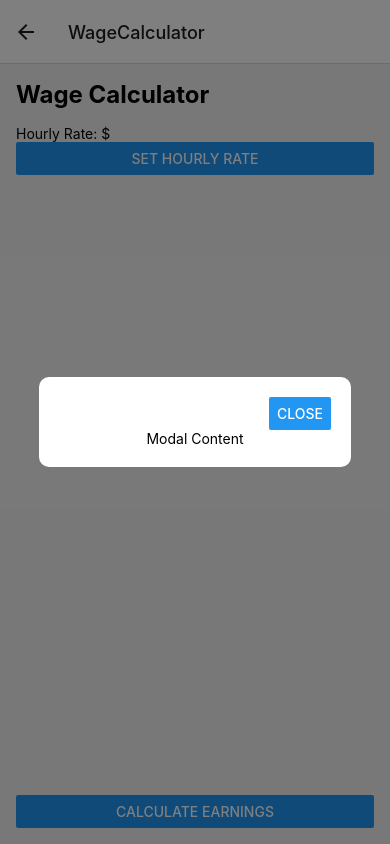
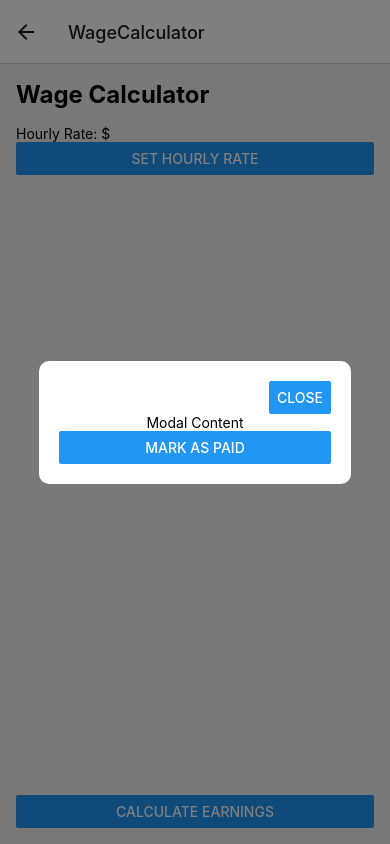
Before and after one commit to Edisontong/WageCalculator, a React Native app: screen /WageCalculator in a window 390 px wide. Both pictures are taken after a click on the button "CALCULATE EARNINGS". Built offline with nearby package versions, Linux system fonts and the light colour scheme.

Commit message:
added mark as paid button to modal

```diff
--- a/EarningsModal.js
+++ b/EarningsModal.js
@@ -13,6 +13,7 @@ const EarningsModal = ({ isVisible, closeModal }) => {
             <Text>Modal Content</Text>
             {/* Add your modal content here */}
           </View>
+          <Button title="Mark as paid" />
         </View>
       </View>
     </Modal>
```
